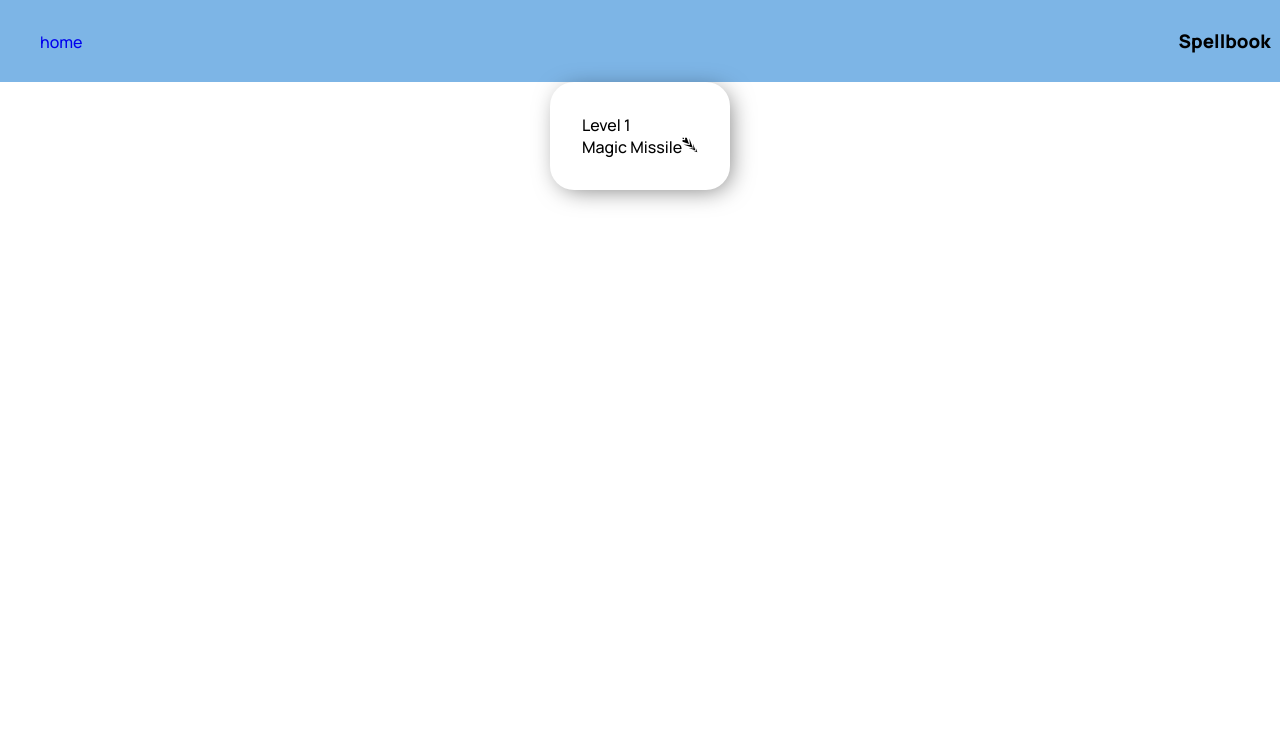
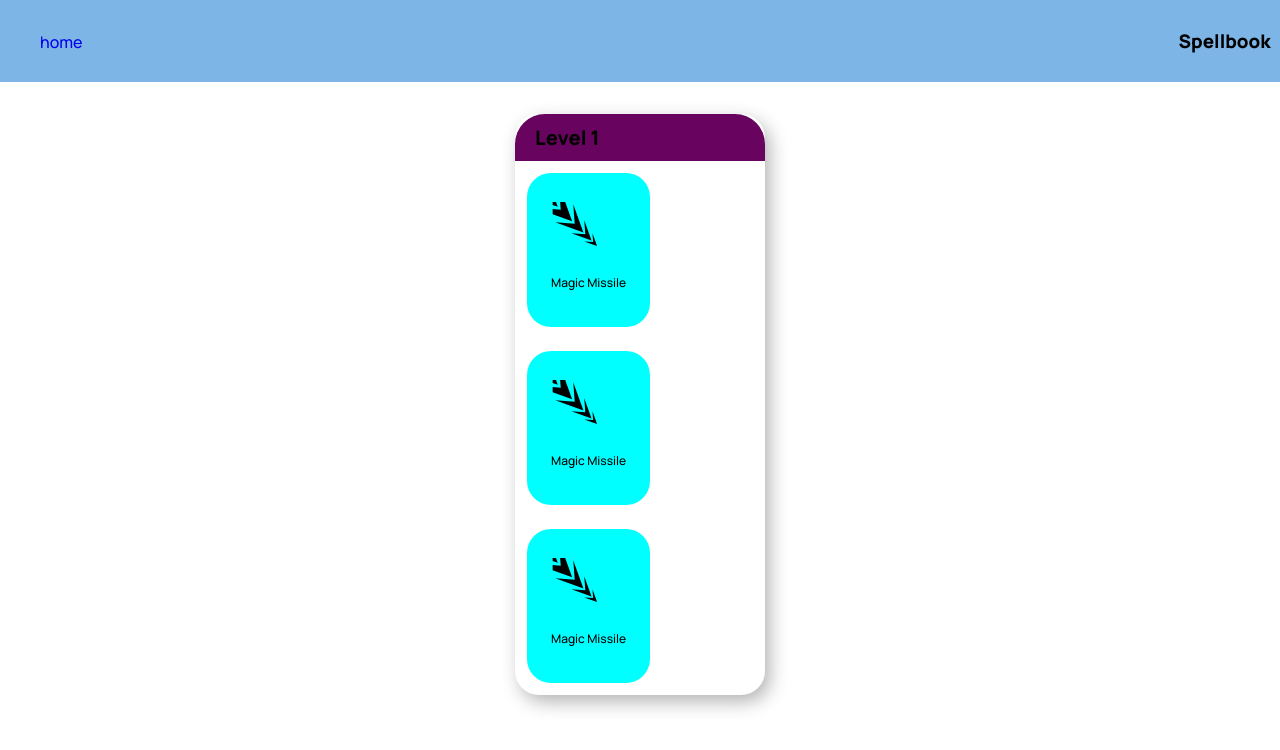
Before and after one commit to kittywizard/spellbook, a React (Vite) app: page / in a window 1280 px wide. Shown: the top 750 px of the page. Built offline with nearby package versions, Linux system fonts and the light colour scheme.

Commit message:
ugly colors to show off boxes/grid

```diff
--- a/src/App.css
+++ b/src/App.css
@@ -8,4 +8,5 @@ body {
 .box-container {
      display: flex;
      justify-content: center;
+     margin-top: 2em;
 }
--- a/src/box/Box.jsx
+++ b/src/box/Box.jsx
@@ -4,8 +4,14 @@ import Spell from "../spell/Spell";
 export default function Box(props) {
     return (
         <section>
-            Level 1
-            <Spell />
+            <div className="spell-level">
+                Level 1
+            </div>
+            <div className="spells">
+                <Spell />
+                <Spell />
+                <Spell />
+            </div>
         </section>
     )
 }
--- a/src/box/box.css
+++ b/src/box/box.css
@@ -1,7 +1,20 @@
 section {
-    padding: 2em;
-    box-shadow: 4px 4px 15px -5px rgba(0,0,0,0.55);
-    -webkit-box-shadow: 4px 4px 25px -5px rgba(0,0,0,0.55);
-    -moz-box-shadow: 4px 4px 25px -5px rgba(0,0,0,0.55);
+    box-shadow: 5px 7px 19px -1px rgba(0,0,0,0.32);
+    -webkit-box-shadow: 5px 7px 19px -1px rgba(0,0,0,0.32);
+    -moz-box-shadow: 5px 7px 19px -1px rgba(0,0,0,0.32);
     border-radius: 1.5em;
+    min-width: 250px;
 }
+
+.spell-level {
+    font-weight: 800;
+    font-size: 1.25rem;
+    padding: 0.5em 1em;
+    background-color: rgb(104, 4, 95);
+    border-radius: 1.5em 1.5em 0 0;
+}
+
+.spells {
+    display: grid;
+
+}
--- a/src/spell/Spell.jsx
+++ b/src/spell/Spell.jsx
@@ -3,9 +3,11 @@ import { GiChainedArrowHeads } from "react-icons/gi";
 
 export default function Spell(props) {
     return (
-        <div>
-            Magic Missile
+        <div className="spell-box">
             <GiChainedArrowHeads />
+            <p className="spell-description">
+                Magic Missile
+            </p>
         </div>
     )
 }
--- a/src/spell/spell.css
+++ b/src/spell/spell.css
@@ -0,0 +1,14 @@
+.spell-box {
+    padding: 0.5em;
+    margin: 0.25em;
+    background-color: aqua;
+    width: fit-content;
+    border-radius: 0.5em;
+    font-size: 3rem;
+
+}
+
+.spell-description {
+    font-size: 0.75rem;
+    font-weight: 500;
+}
```
